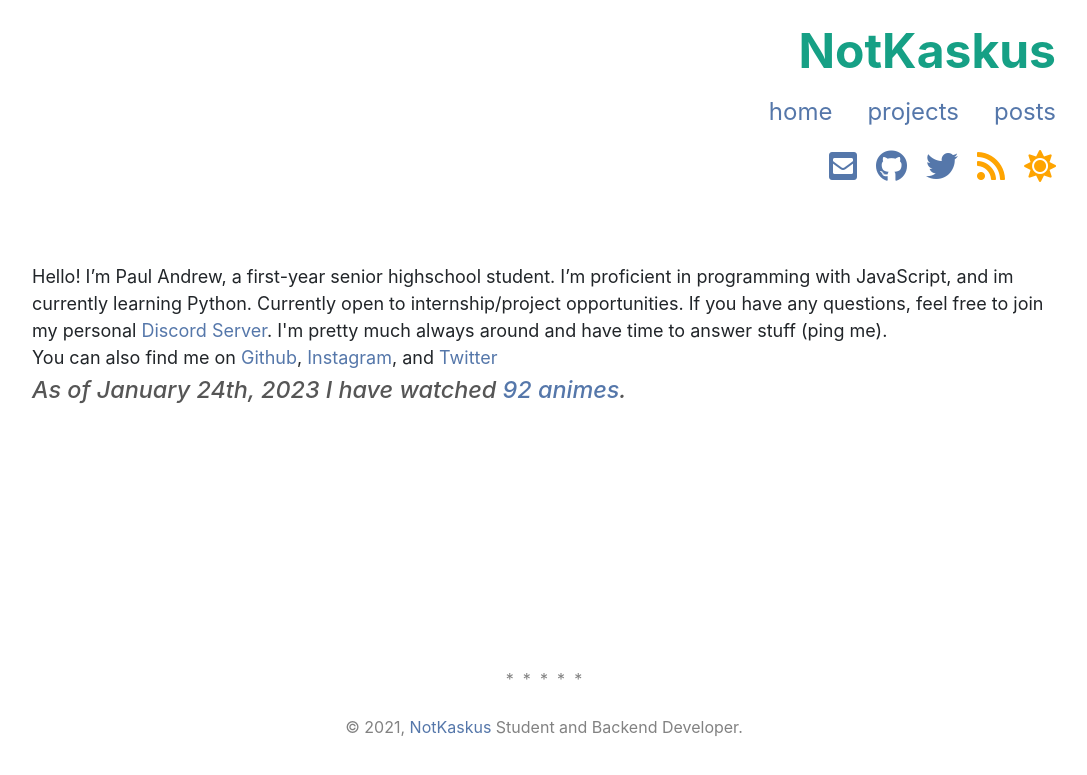
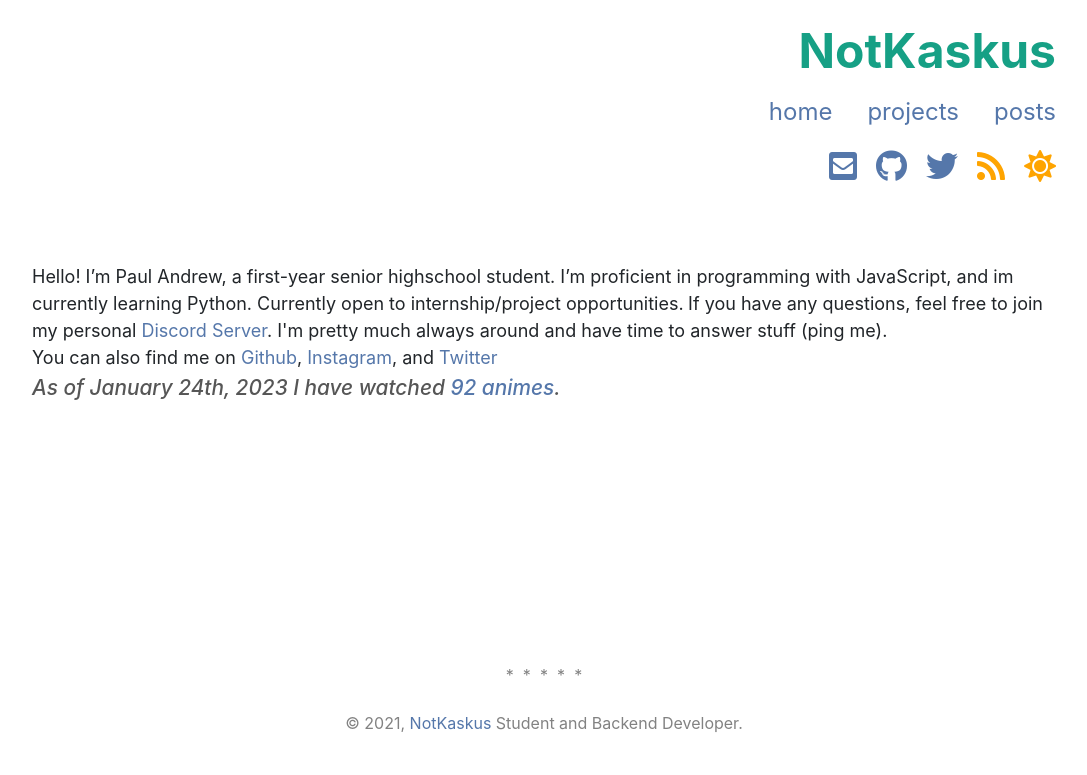
Before and after one commit to NotKaskus/notkaskus.github.io, a Jekyll site: the page built from index.md, in a window 1280 px wide. Shown: the top 775 px of the page, without its empty margins (96-1183 px from the left). Built offline with Jekyll 4.4.1, drawn with Linux system fonts in a browser that asks for light colours; nearby versions of some CDN libraries; a style sheet for code colours, icons or effects is not loaded.

Commit message:
Fix bug where i forgot to close font element

```diff
--- a/index.md
+++ b/index.md
@@ -7,12 +7,12 @@
 sitemap:
   priority: 1.0
 ---
-<font size="+1">Hello! I’m Paul Andrew, a first-year senior highschool student. I’m proficient in programming with JavaScript, and im currently learning Python. Currently open to internship/project opportunities.
+<font size="+1">Hello! I’m Paul Andrew, a first-year senior highschool student. I’m proficient in programming with JavaScript, and im currently learning Python. Currently open to internship/project opportunities.</font>
 
-If you have any questions, feel free to join my personal <a href="{{ site.author.discord }}">Discord Server</a>. I'm pretty much always around and have time to answer stuff (ping me).<br>
-You can also find me on <a href="{{ site.author.github }}">Github</a>, <a href="{{ site.author.instagram }}">Instagram</a>, and <a href="{{ site.author.twitter }}">Twitter</a>
+<font size="+1">If you have any questions, feel free to join my personal <a href="{{ site.author.discord }}">Discord Server</a>. I'm pretty much always around and have time to answer stuff (ping me).<br>
+You can also find me on <a href="{{ site.author.github }}">Github</a>, <a href="{{ site.author.instagram }}">Instagram</a>, and <a href="{{ site.author.twitter }}">Twitter</a></font>
 
-<p class="describe-text">As of January 24th, 2023 I have watched <a href="{{ site.author.anilist }}">92 animes</a>.</p></font>
+<p class="describe-text">As of January 24th, 2023 I have watched <a href="{{ site.author.anilist }}">92 animes</a>.</p>
 
 <br>
 <br>
```
